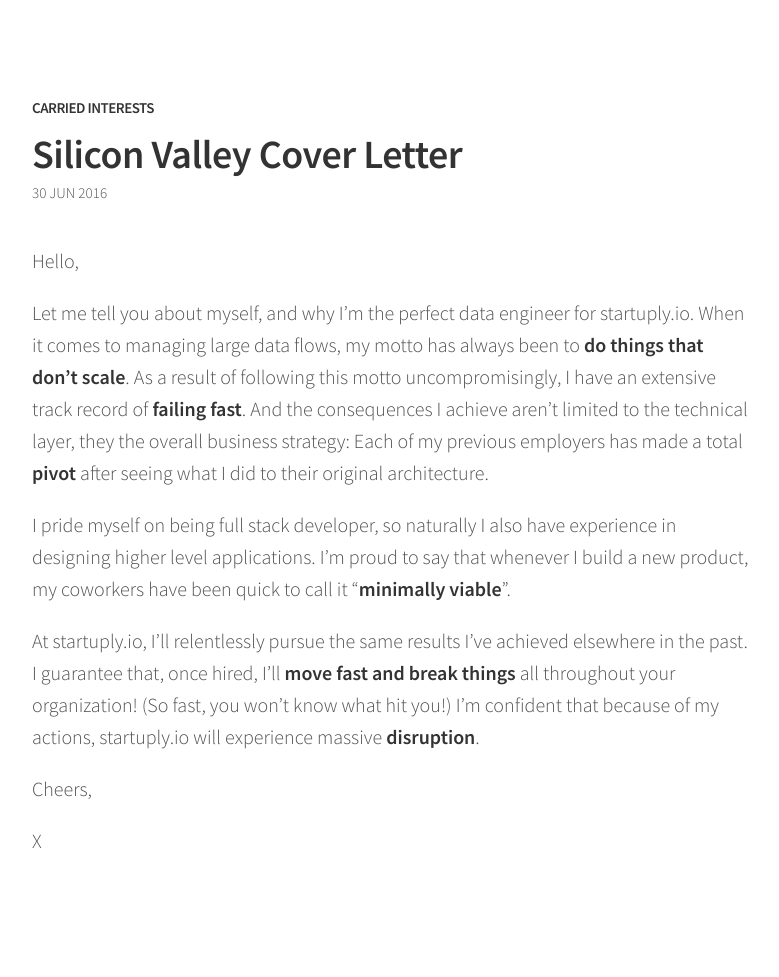
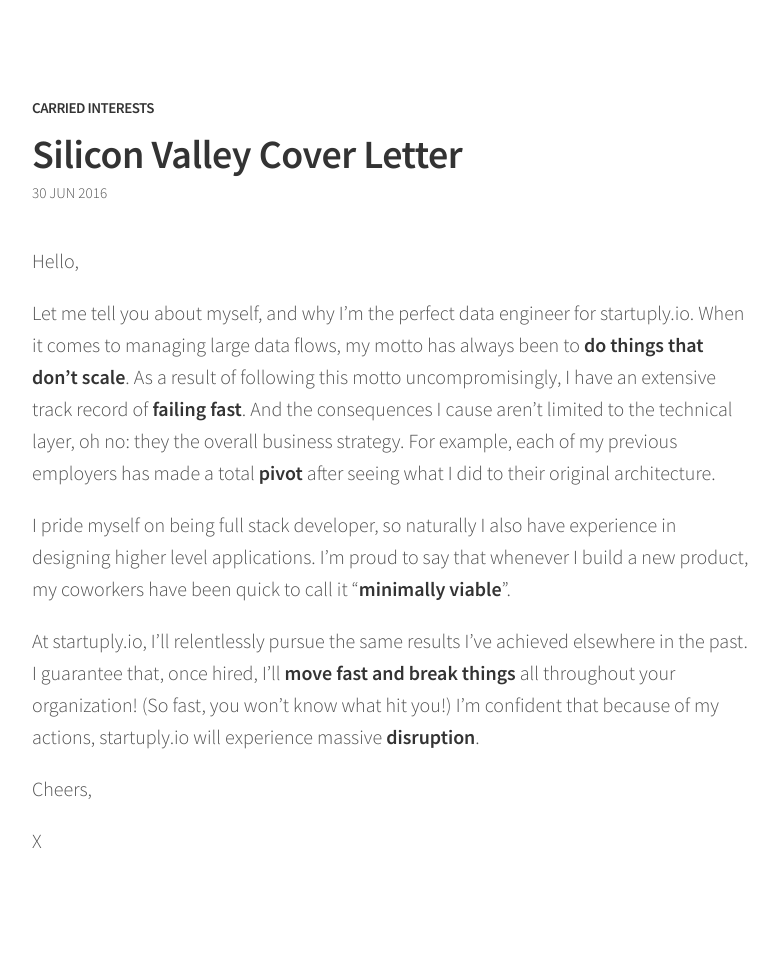
Before and after one commit to sl8r000/carried-interests, a Jekyll site: the page built from _posts/2016-06-30-cover-letter.md, in a window 1280 px wide. Shown: the whole page, without its empty margins (248-1027 px from the left). Built offline with Jekyll 4.4.1, drawn with Linux system fonts in a browser that asks for light colours.

Commit message:
cover letter

```diff
--- a/_posts/2016-06-30-cover-letter.md
+++ b/_posts/2016-06-30-cover-letter.md
@@ -4,7 +4,7 @@ title: Silicon Valley Cover Letter
 
 Hello,
 
-Let me tell you about myself, and why I'm the perfect data engineer for startuply.io. When it comes to managing large data flows, my motto has always been to **do things that don't scale**. As a result of following this motto uncompromisingly, I have an extensive track record of **failing fast**. And the consequences I achieve aren't limited to the technical layer, they the overall business strategy: Each of my previous employers has made a total **pivot** after seeing what I did to their original architecture.
+Let me tell you about myself, and why I'm the perfect data engineer for startuply.io. When it comes to managing large data flows, my motto has always been to **do things that don't scale**. As a result of following this motto uncompromisingly, I have an extensive track record of **failing fast**. And the consequences I cause aren't limited to the technical layer, oh no: they the overall business strategy. For example, each of my previous employers has made a total **pivot** after seeing what I did to their original architecture.
 
 I pride myself on being full stack developer, so naturally I also have experience in designing higher level applications. I'm proud to say that whenever I build a new product, my coworkers have been quick to call it "**minimally viable**".
 
```
